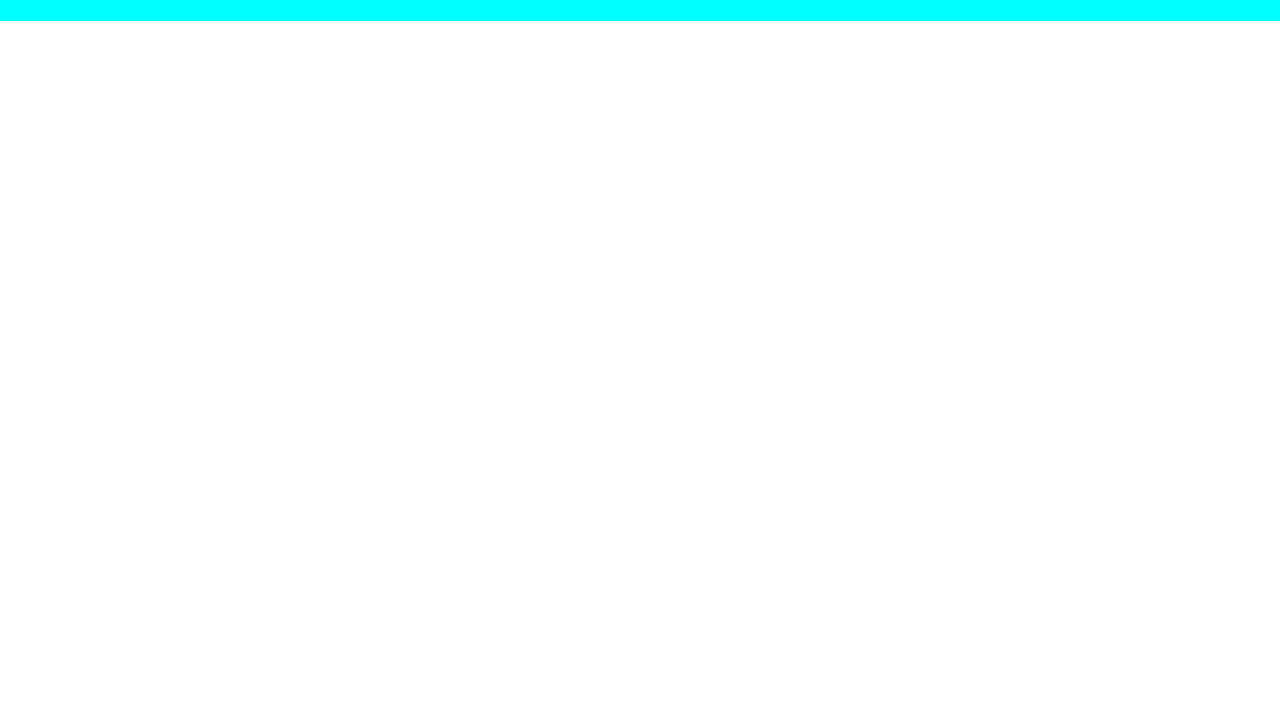
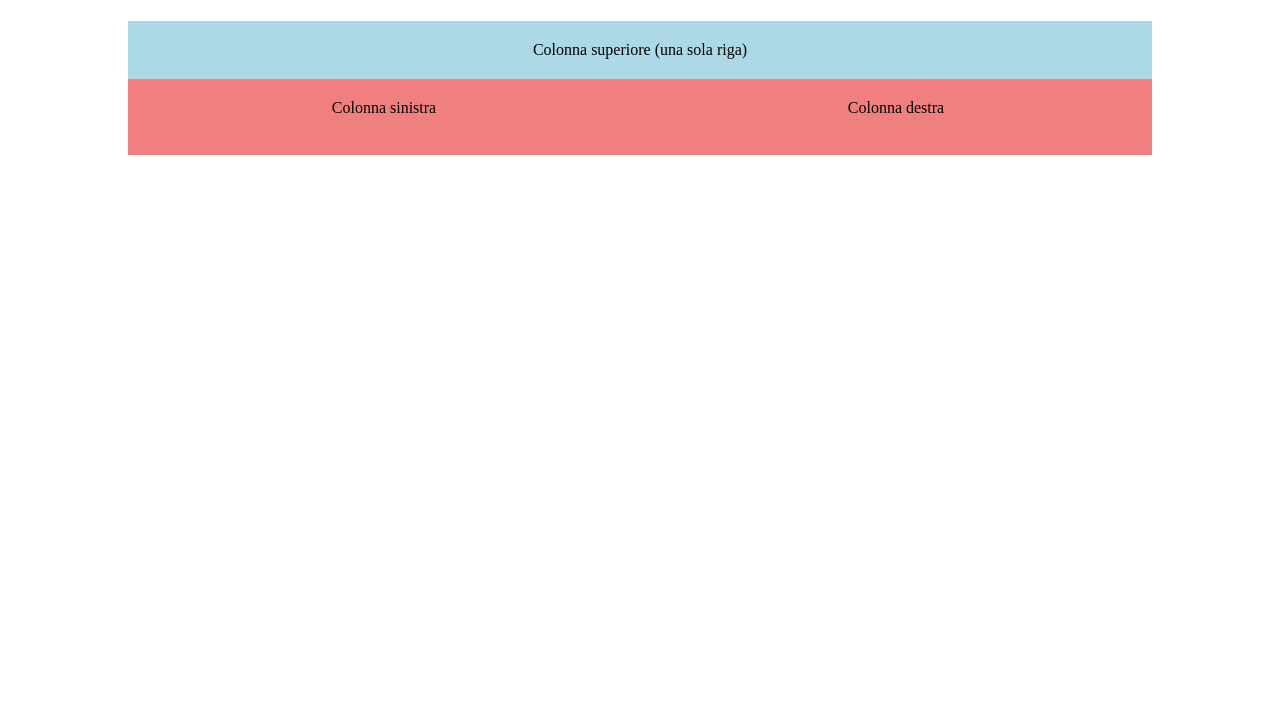
Before and after one commit to Alesbianchi/htmlcss-dropbox, a plain HTML site: page index.html in a window 1280 px wide. Shown: the part 79-800 px from the top of the page. Drawn offline with Linux system fonts and the light colour scheme.

Commit message:
jumbo layout

```diff
--- a/css/style.css
+++ b/css/style.css
@@ -12,7 +12,7 @@ main{
 
 /*regole header*/
 header{
-    background-color:aqua;
+
     height: 100px;
     display: flex;
     align-items: center;
@@ -42,8 +42,6 @@ header{
 
 }
 
-
-
 ul{
     display: flex;
     min-width: 200px;
@@ -56,3 +54,35 @@ ul li {
     list-style: none;
     font-size: 20px;
 }
+
+
+/* regole di contenuto principale */
+.contenitore {
+    display: flex;
+    flex-direction: column;
+    flex-wrap: wrap;
+
+    width: 80%;
+    margin: 0 auto;
+}
+
+/* Colonna in alto */
+.colonna-alta {
+    background-color: lightblue;
+    padding: 20px;
+    text-align: center;
+}
+
+/* La riga con due colonne in basso */
+.riga {
+    display: flex;
+
+}
+
+/* Colonne in basso */
+.colonna-bassa {
+    background-color: lightcoral;
+    padding: 20px;
+    flex: 1;
+    text-align: center;
+}
--- a/index.html
+++ b/index.html
@@ -42,8 +42,23 @@
 
     <!-- qui inserirò il mio contenuto principale -->
     <main>
-        <!-- jumbo -->
-        <section>
+        <div class="contenitore">
+            <!-- Colonna in alto -->
+            <div class="colonna-alta">
+                <p>Colonna superiore (una sola riga)</p>
+            </div>
+
+            <!-- Le due colonne in basso -->
+            <div class="riga">
+                <div class="colonna-bassa">
+                    <p>Colonna sinistra</p>
+                </div>
+                <div class="colonna-bassa">
+                    <p>Colonna destra</p>
+                </div>
+            </div>
+        </div>
+
 
         </section>
 
```
